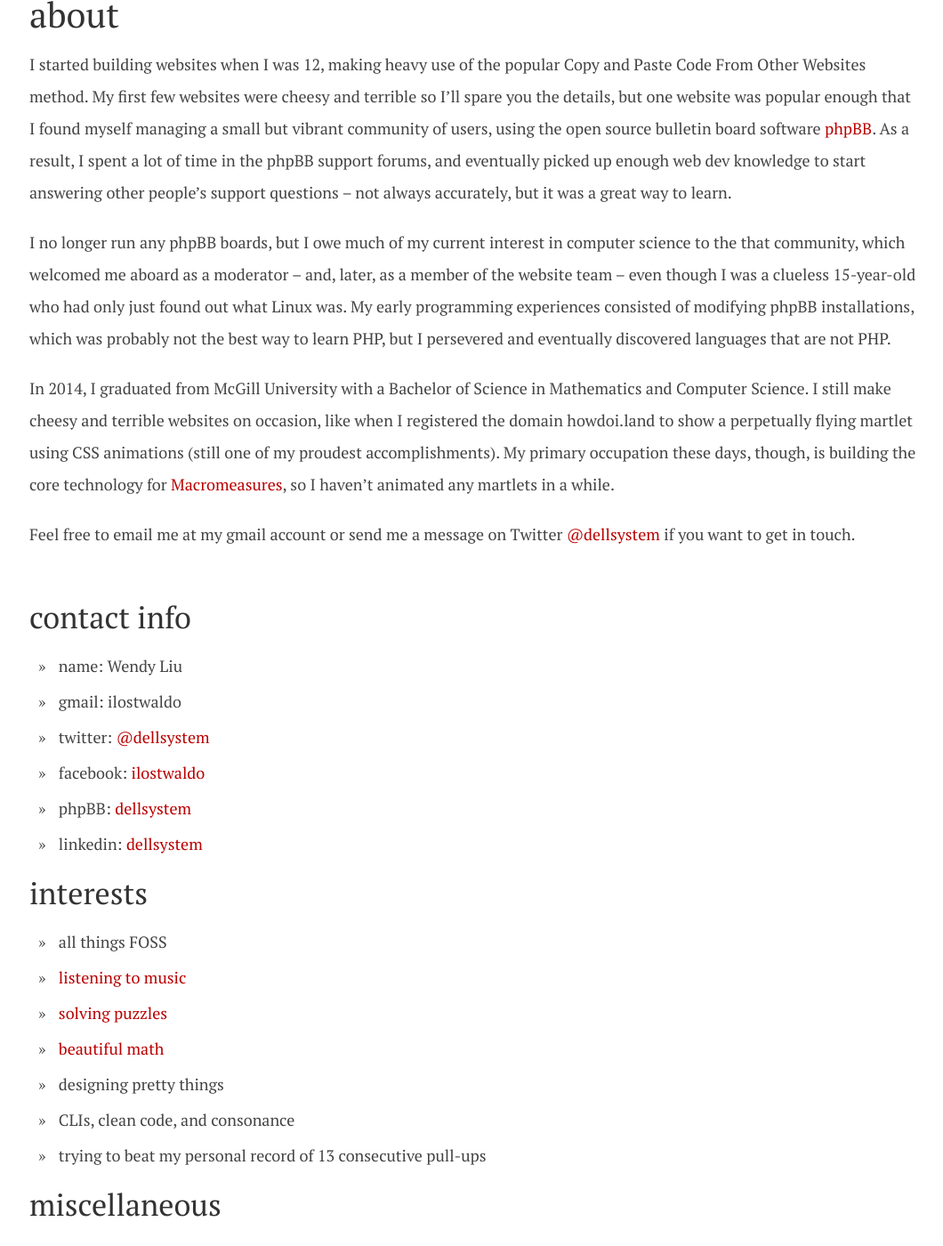
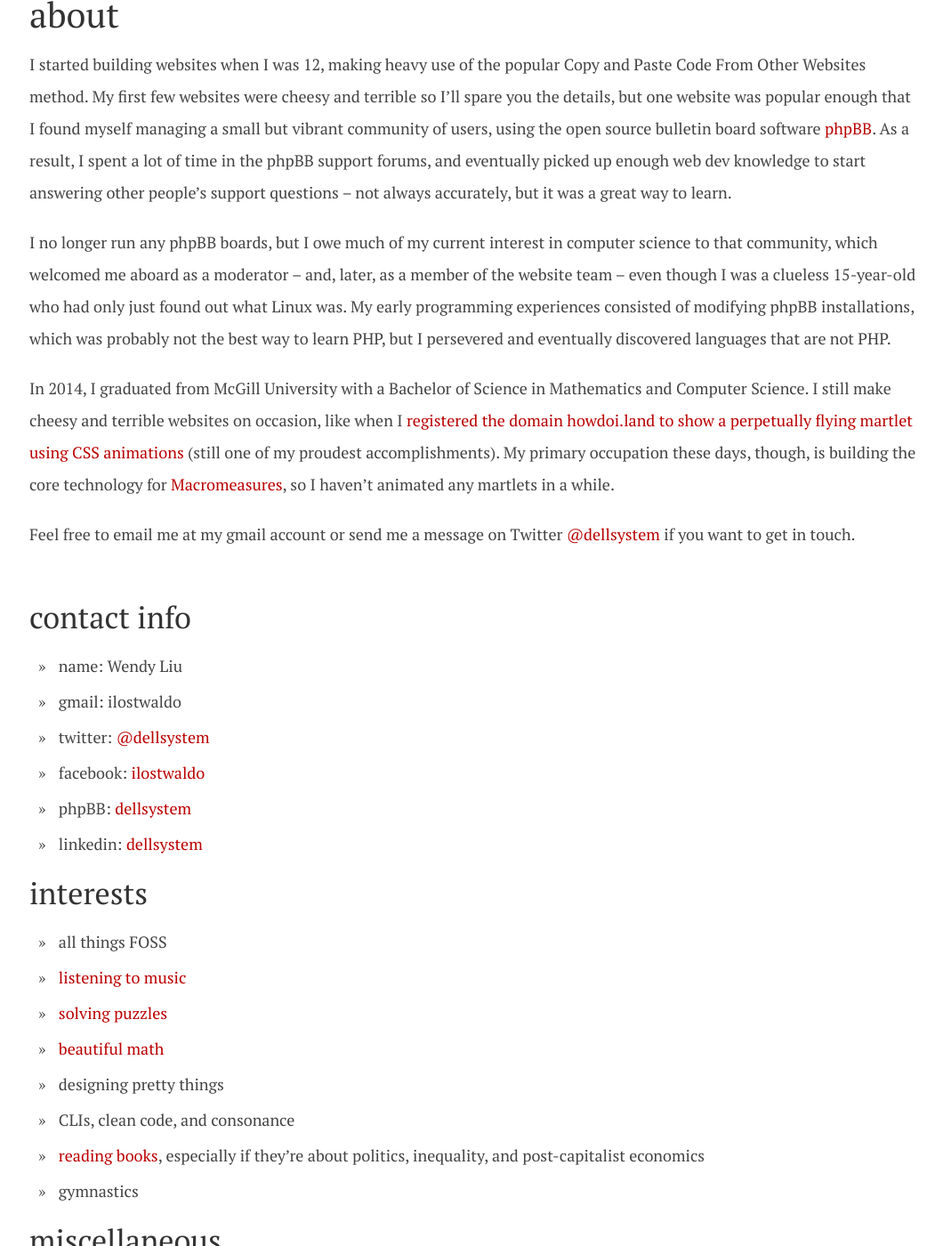
Before and after one commit to dellsystem/dellsystem.github.io, a Jekyll site: the page built from about.md, in a window 1280 px wide and 1400 px high, scrolled down 252 px. Shown: the whole window at 89% size, without its empty margins (107-1167 px from the left). Built offline with Jekyll 4.4.1, drawn with Linux system fonts in a browser that asks for light colours; some of the changed text lies outside the part shown.

Commit message:
Update about page
Added some links/content + fixed typos

```diff
--- a/about.md
+++ b/about.md
@@ -13,19 +13,20 @@ picked up enough web dev knowledge to start answering other people's support
 questions -- not always accurately, but it was a great way to learn.
 
 I no longer run any phpBB boards, but I owe much of my current interest in
-computer science to the that community, which welcomed me aboard as a
-moderator -- and, later, as a member of the website team -- even though I was a
-clueless 15-year-old who had only just found out what Linux was. My early
-programming experiences consisted of modifying phpBB installations, which was
-probably not the best way to learn PHP, but I persevered and eventually
-discovered languages that are not PHP.
+computer science to that community, which welcomed me aboard as a moderator --
+and, later, as a member of the website team -- even though I was a clueless
+15-year-old who had only just found out what Linux was. My early programming
+experiences consisted of modifying phpBB installations, which was probably not
+the best way to learn PHP, but I persevered and eventually discovered languages
+that are not PHP.
 
 In 2014, I graduated from McGill University with a Bachelor of Science in
 Mathematics and Computer Science. I still make cheesy and terrible websites on
-occasion, like when I registered the domain howdoi.land to show a perpetually
-flying martlet using CSS animations (still one of my proudest accomplishments).
-My primary occupation these days, though, is building the core technology for
-[Macromeasures], so I haven't animated any martlets in a while.
+occasion, like when I [registered the domain howdoi.land to show a perpetually
+flying martlet using CSS animations][howdoi.land] (still one of my proudest
+accomplishments). My primary occupation these days, though, is building the
+core technology for [Macromeasures], so I haven't animated any martlets in a
+while.
 
 Feel free to email me at my gmail account or send me a message on Twitter
 [@dellsystem][twitter] if you want to get in touch.
@@ -51,19 +52,21 @@ interests
 * [beautiful math](http://www.mathjax.org/ "♥")
 * designing pretty things
 * CLIs, clean code, and consonance
-* trying to beat my personal record of 13 consecutive pull-ups
+* [reading books][goodreads], especially if they're about politics, inequality,
+  and post-capitalist economics
+* gymnastics
 
 miscellaneous
 -------------
 
-* **currently running**: ubuntu 15.10
+* **currently running**: ubuntu 16.04
 * **favourite pokemon**: mudkip, as you may have heard
 * **favourite text editor**: vim for the command line, gedit otherwise; IDEs
   tend to crash in my presence
 * **favourite free software projects**: [inkscape](http://www.inkscape.org),
   [phpBB](http://www.phpbb.com), [git](http://www.git-scm.com),
   [less.js](http://www.lesscss.org), [django](http://www.djangoproject.com),
-  [jekyll](http://jekyllrb.com/).
+  [jekyll](http://jekyllrb.com/)
 * **favourite web server**: [nginx](http://www.nginx.org)
 * **programming languages**: python, PHP, javascript, java, some C, a bit of
   ruby, a modicum of objective-j, very little bash, more MIPS assembly than
```
Also changed, not shown: other parts of about.md (+4 -2 lines).
